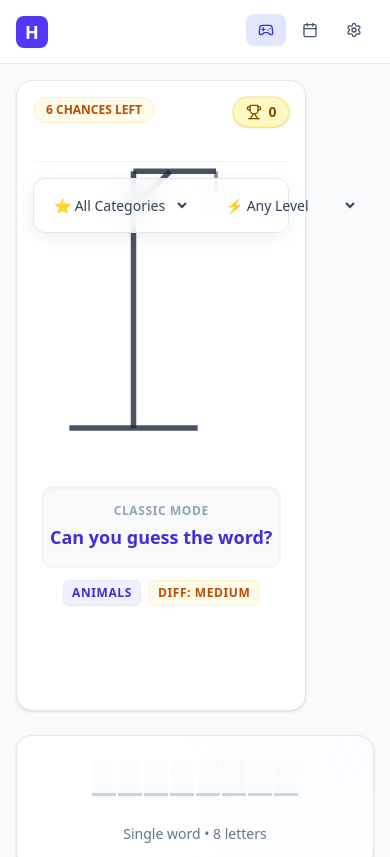
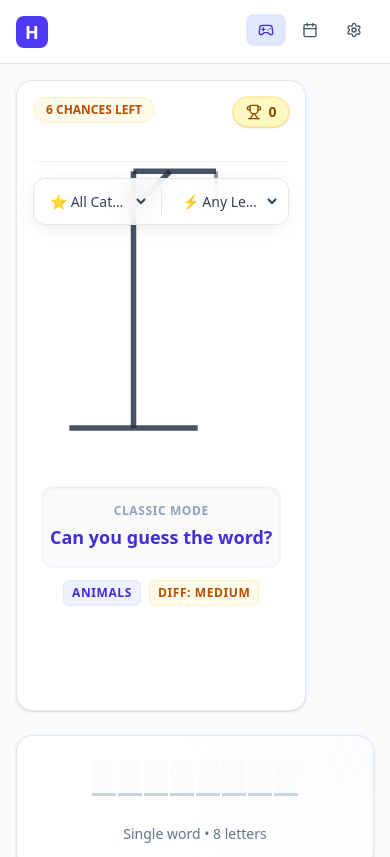
Before and after one commit to garry1963/Hangman-Master, a React (Vite) app: page / in a window 390 px wide. Shown: the top 857 px of the page. Built offline with nearby package versions, Linux system fonts and the light colour scheme.

Commit message:
Add files via upload

```diff
--- a/src/App.tsx
+++ b/src/App.tsx
@@ -319,16 +319,16 @@ function ClassicGame() {
           <select
             value={selectedCategory}
             onChange={e => setSelectedCategory(e.target.value)}
-            className="flex-1 bg-transparent border-none text-sm font-medium text-slate-700 outline-none cursor-pointer focus:ring-0 p-2 truncate"
+            className="flex-1 min-w-0 bg-transparent border-none text-sm font-medium text-slate-700 outline-none cursor-pointer focus:ring-0 p-1 sm:p-2 truncate"
           >
             <option value="any">⭐ All Categories</option>
             {Object.keys(categories).map(c => <option key={c} value={c}>{c}</option>)}
           </select>
-          <div className="w-[1px] bg-slate-200 mx-1"></div>
+          <div className="w-[1px] bg-slate-200 mx-1 shrink-0"></div>
           <select
             value={difficulty}
             onChange={e => setDifficulty(e.target.value as Difficulty)}
-            className="flex-1 bg-transparent border-none text-sm font-medium text-slate-700 outline-none cursor-pointer focus:ring-0 p-2 truncate"
+            className="flex-1 min-w-0 bg-transparent border-none text-sm font-medium text-slate-700 outline-none cursor-pointer focus:ring-0 p-1 sm:p-2 truncate"
           >
             <option value="any">⚡ Any Level</option>
             <option value="easy">🟢 Easy (≤5)</option>
@@ -558,7 +558,7 @@ function ManageWords() {
       </div>
 
       <div className="mt-8 text-center text-sm font-medium text-slate-400 bg-white p-4 rounded-xl border border-slate-200 border-dashed">
-        Database Sync: <span className="text-slate-700">{Object.values(categories).reduce((acc, arr) => acc + arr.length, 0)}</span> words active across <span className="text-slate-700">{categoryKeys.length}</span> categories.
+        Database Sync: <span className="text-slate-700">{(Object.values(categories) as string[][]).reduce((acc, arr) => acc + arr.length, 0)}</span> words active across <span className="text-slate-700">{categoryKeys.length}</span> categories.
       </div>
     </div>
   )
--- a/src/components/HangmanDrawing.tsx
+++ b/src/components/HangmanDrawing.tsx
@@ -1,18 +1,23 @@
 import { cn } from "../lib/utils";
+import { motion, AnimatePresence } from "motion/react";
 
 interface HangmanDrawingProps {
   mistakes: number;
 }
 
+const draw = {
+  hidden: { pathLength: 0, opacity: 0 },
+  visible: {
+    pathLength: 1,
+    opacity: 1,
+    transition: {
+      pathLength: { type: "spring", duration: 1.5, bounce: 0 },
+      opacity: { duration: 0.01 }
+    }
+  }
+};
+
 export function HangmanDrawing({ mistakes }: HangmanDrawingProps) {
-  // Drawing parts definition. We render them conditionally.
-  // Stage 1: Head
-  // Stage 2: Body
-  // Stage 3: Left Arm
-  // Stage 4: Right Arm
-  // Stage 5: Left Leg
-  // Stage 6: Right Leg
-
   const strokeClass = "stroke-slate-800";
 
   return (
@@ -23,57 +28,84 @@ export function HangmanDrawing({ mistakes }: HangmanDrawingProps) {
         className={cn("w-full h-full stroke-[6] stroke-linecap-round fill-none", strokeClass)}
       >
         {/* === Gallows (Always visible) === */}
+        <motion.g initial="hidden" animate="visible">
           {/* Base */}
-        <line x1="20" y1="300" x2="160" y2="300" className="opacity-80" />
+          <motion.line variants={draw} x1="20" y1="300" x2="160" y2="300" className="opacity-80" />
           {/* Main Pole */}
-        <line x1="90" y1="300" x2="90" y2="20" className="opacity-80" />
+          <motion.line variants={draw} x1="90" y1="300" x2="90" y2="20" className="opacity-80" />
           {/* Top Arm */}
-        <line x1="90" y1="20" x2="180" y2="20" className="opacity-80" />
+          <motion.line variants={draw} x1="90" y1="20" x2="180" y2="20" className="opacity-80" />
           {/* Support Diagonal */}
-        <line x1="90" y1="60" x2="130" y2="20" className="opacity-80" />
+          <motion.line variants={draw} x1="90" y1="60" x2="130" y2="20" className="opacity-80" />
           {/* Rope */}
-        <line x1="180" y1="20" x2="180" y2="60" className="stroke-[4] opacity-50" />
+          <motion.line variants={draw} x1="180" y1="20" x2="180" y2="60" className="stroke-[4] opacity-50" />
+        </motion.g>
 
         {/* === Body Parts === */}
+        <AnimatePresence>
           {/* 1. Head */}
           {mistakes >= 1 && (
-          <circle cx="180" cy="90" r="30" />
+            <motion.circle
+              variants={draw} initial="hidden" animate="visible"
+              cx="180" cy="90" r="30"
+            />
           )}
 
           {/* 2. Body */}
           {mistakes >= 2 && (
-          <line x1="180" y1="120" x2="180" y2="200" />
+            <motion.line
+              variants={draw} initial="hidden" animate="visible"
+              x1="180" y1="120" x2="180" y2="200"
+            />
           )}
 
           {/* 3. Left Arm */}
           {mistakes >= 3 && (
-          <line x1="180" y1="140" x2="140" y2="180" />
+            <motion.line
+              variants={draw} initial="hidden" animate="visible"
+              x1="180" y1="140" x2="140" y2="180"
+            />
           )}
 
           {/* 4. Right Arm */}
           {mistakes >= 4 && (
-          <line x1="180" y1="140" x2="220" y2="180" />
+            <motion.line
+              variants={draw} initial="hidden" animate="visible"
+              x1="180" y1="140" x2="220" y2="180"
+            />
           )}
 
           {/* 5. Left Leg */}
           {mistakes >= 5 && (
-          <line x1="180" y1="200" x2="140" y2="260" />
+            <motion.line
+              variants={draw} initial="hidden" animate="visible"
+              x1="180" y1="200" x2="140" y2="260"
+            />
           )}
 
           {/* 6. Right Leg */}
           {mistakes >= 6 && (
-          <line x1="180" y1="200" x2="220" y2="260" />
+            <motion.line
+              variants={draw} initial="hidden" animate="visible"
+              x1="180" y1="200" x2="220" y2="260"
+            />
           )}
 
           {/* Dead Eyes (Replaces normal head if lost) */}
           {mistakes >= 6 && (
-          <g className="stroke-[3]">
+            <motion.g
+              initial={{ opacity: 0, scale: 0.5 }}
+              animate={{ opacity: 1, scale: 1 }}
+              transition={{ delay: 0.5, duration: 0.3 }}
+              className="stroke-[3] origin-[180px_90px]"
+            >
               <line x1="168" y1="82" x2="178" y2="92" />
               <line x1="178" y1="82" x2="168" y2="92" />
               <line x1="182" y1="82" x2="192" y2="92" />
               <line x1="192" y1="82" x2="182" y2="92" />
-          </g>
+            </motion.g>
           )}
+        </AnimatePresence>
       </svg>
     </div>
   );
```
Lines whose indentation alone changed are shown as unchanged.
